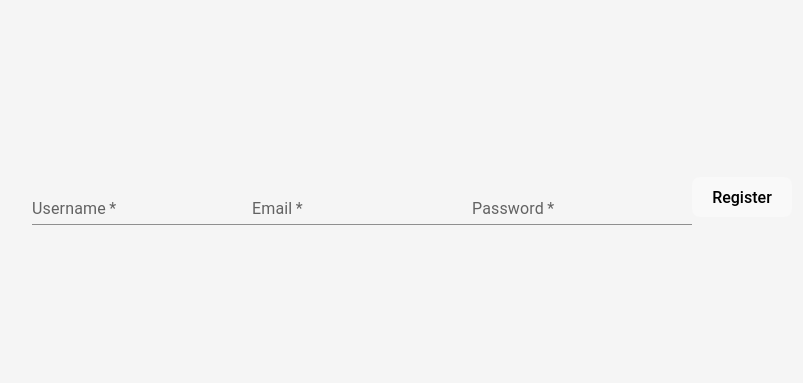
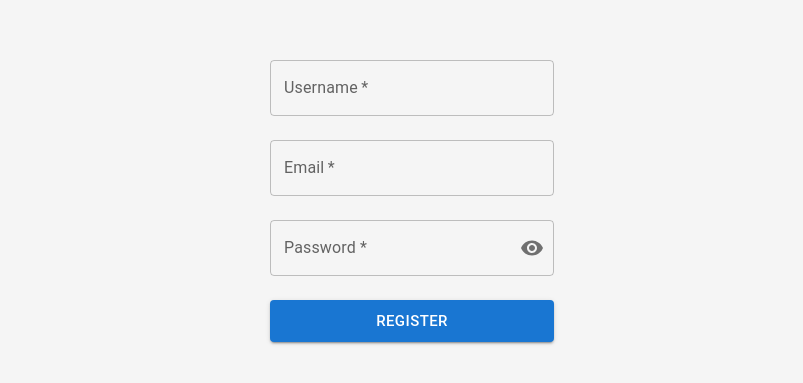
Before and after one commit to NikhilBhagoria/Garments-billing-system, a React (Vite) app in the folder client/: page /register in a window 1280 px wide. Shown: the part 199-582 px from the top of the page, without its empty margins (228-1031 px from the left). Built offline with nearby package versions, Linux system fonts and the light colour scheme.

Commit message:
Update: Register Page

```diff
--- a/client/src/pages/Register.jsx
+++ b/client/src/pages/Register.jsx
@@ -1,26 +1,85 @@
-import TextField from '@mui/material/TextField';
-import React from 'react'
+import React from 'react';
+import {
+  Box,
+  TextField,
+  Button,
+  IconButton,
+  InputAdornment,
+  FormControl,
+  InputLabel,
+  OutlinedInput,
+  Stack,
+} from '@mui/material';
+import { Visibility, VisibilityOff } from '@mui/icons-material';
 
 const Register = () => {
-   const [showPassword, setShowPassword] = React.useState(false);
+  const [showPassword, setShowPassword] = React.useState(false);
+  const [formData, setFormData] = React.useState({
+    username: '',
+    email: '',
+    password: '',
+  });
 
   const handleClickShowPassword = () => setShowPassword((show) => !show);
 
+  const handleChange = (e) => {
+    setFormData({ ...formData, [e.target.name]: e.target.value });
+  };
+
   const SubmitHandler = (e) => {
     e.preventDefault();
-    // Handle form submission logic here
-  }
+    console.log(formData);
+    // Handle register logic
+  };
+
   return (
-    <div>
-        <form onSubmit={SubmitHandler} classname="flex gap-4 w-1/3 mx-auto mt-10 p-6 border border-gray-300 rounded-lg shadow-lg bg-white">
-        <TextField id="standard-basic" required label="Username" variant="standard" />
-        <TextField id="standard-basic" required label="Email" variant="standard" />
-        <TextField id="standard-basic" required label="Password" variant="standard" />
+    <Box
+      component="form"
+      onSubmit={SubmitHandler}
+      className="w-1/3 mx-auto mt-10 p-6 border border-gray-300 rounded-lg shadow-lg bg-white"
+    >
+      <Stack spacing={3}>
+        <TextField
+          required
+          name="username"
+          label="Username"
+          variant="outlined"
+          value={formData.username}
+          onChange={handleChange}
+        />
+        <TextField
+          required
+          name="email"
+          label="Email"
+          variant="outlined"
+          value={formData.email}
+          onChange={handleChange}
+        />
+        <FormControl variant="outlined">
+          <InputLabel htmlFor="password">Password *</InputLabel>
+          <OutlinedInput
+            id="password"
+            name="password"
+            type={showPassword ? 'text' : 'password'}
+            value={formData.password}
+            onChange={handleChange}
+            endAdornment={
+              <InputAdornment position="end">
+                <IconButton onClick={handleClickShowPassword} edge="end">
+                  {showPassword ? <VisibilityOff /> : <Visibility />}
+                </IconButton>
+              </InputAdornment>
+            }
+            label="Password *"
+          />
+        </FormControl>
 
-        <button type='submit'>Register</button>
-        </form>
-    </div>
-  )
-}
+        <Button type="submit" variant="contained" size="large" fullWidth>
+          Register
+        </Button>
+      </Stack>
+    </Box>
+  );
+};
 
-export default Register
+export default Register;
```
